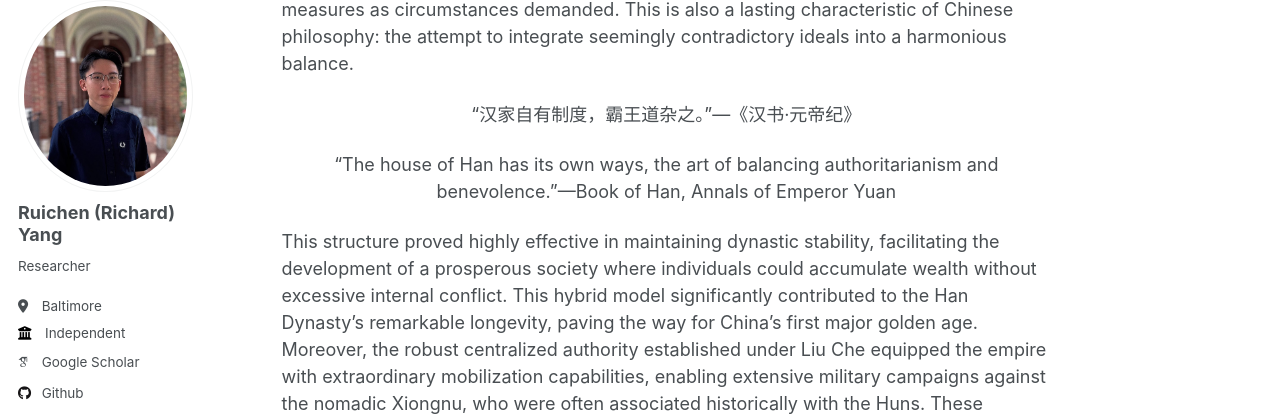
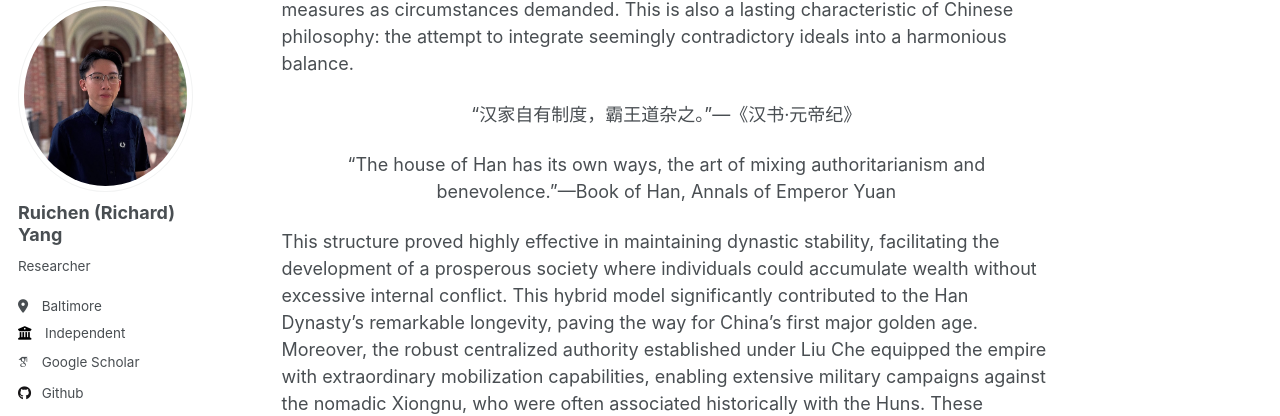
Before and after one commit to Richardy11/Richardy11.github.io, a Jekyll site: the page built from _teaching/China_education_AI.md, in a window 1280 px wide and 900 px high, scrolled down 5238 px. Shown: the part 106-522 px from the top of the window. Built offline with Jekyll 4.4.1, drawn with Linux system fonts in a browser that asks for light colours; some web fonts are replaced.

Commit message:
small fix

```diff
--- a/_teaching/China_education_AI.md
+++ b/_teaching/China_education_AI.md
@@ -68,7 +68,7 @@ Consequently, adopting Taoist educational principles inadvertently encouraged no
 Therefore, with the rise of a strongman emperor, Liu Che (Emperor Wu of Han), Confucianism was institutionalized as the official state ideology, largely because its emphasis on moral virtue provided a unifying vision for governance. This ideology effectively underpinned an educational system aimed at fostering a harmonious yet centralized imperial administration. However, imperial authorities possessed a nuanced understanding of human nature, recognizing that solely relying on the assumption that people are fundamentally good and could be subjected to guidance was inherently limited. Thus, intriguingly, they quietly reintroduced elements of Legalism as an underlying governance structure to enforce discipline when necessary. This hybrid design had a lasting impact, embedding a crucial duality into Chinese educational and governance philosophy: centralized, virtue-oriented education complemented by strict disciplinary measures as circumstances demanded. This is also a lasting characteristic of Chinese philosophy: the attempt to integrate seemingly contradictory ideals into a harmonious balance.
 
 <p align="center">“汉家自有制度，霸王道杂之。”—《汉书·元帝纪》</p>
-<p align="center">“The house of Han has its own ways, the art of balancing authoritarianism and benevolence.”—Book of Han, Annals of Emperor Yuan</p>
+<p align="center">“The house of Han has its own ways, the art of mixing authoritarianism and benevolence.”—Book of Han, Annals of Emperor Yuan</p>
 
 This structure proved highly effective in maintaining dynastic stability, facilitating the development of a prosperous society where individuals could accumulate wealth without excessive internal conflict. This hybrid model significantly contributed to the Han Dynasty’s remarkable longevity, paving the way for China’s first major golden age. Moreover, the robust centralized authority established under Liu Che equipped the empire with extraordinary mobilization capabilities, enabling extensive military campaigns against the nomadic Xiongnu, who were often associated historically with the Huns. These campaigns compelled the Xiongnu to migrate westward into Central Asia and closer to Roman territories, indirectly shaping geopolitical dynamics in late Antiquity. Given the challenging logistical conditions—such as the vast arid landscapes of northwestern China and the Xiongnu’s nomadic, settlement-free lifestyle—this achievement was viewed as a logistical miracle at the time. (Although, for clarification, it must be noted that the society directly under Liu Che’s rule did not immediately reap prosperity. His aggressive reforms and continuous military campaigns imposed immense burdens and taxation upon his contemporaries. It was primarily his successors who enjoyed the long-term benefits of the situation he created.)
 
```
